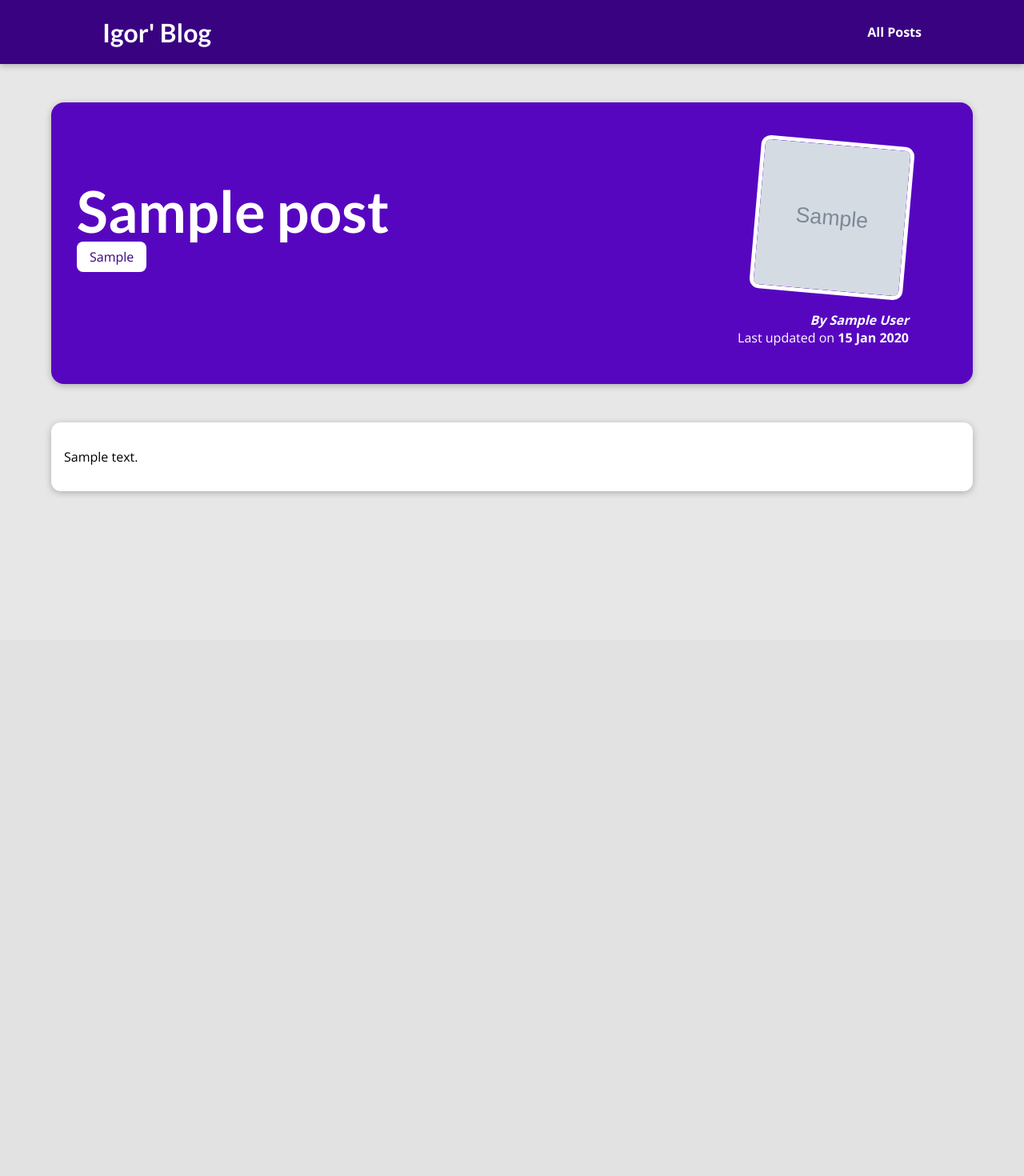
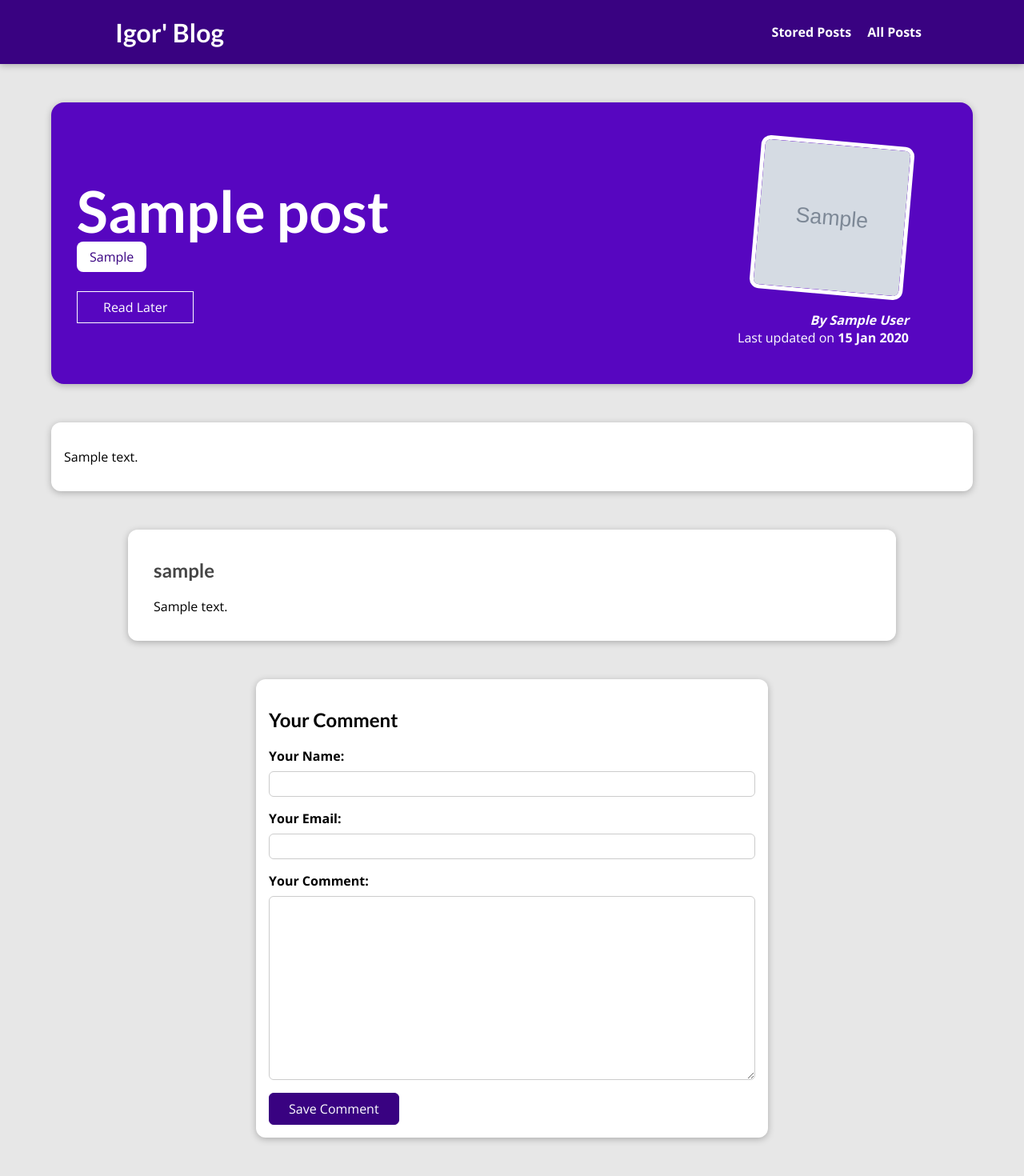
Before and after one commit to Buezrello/my_site, a Django app: a page that uses templates/base.html in a window 1280 px wide. Shown: the whole page at 80% size. Before the commit the page ends 618 px from the top, so only its background shows below. Run offline with Django 3.2, Linux system fonts and the light colour scheme; tables that the repository leaves empty hold one stand-in row (values such as "Sample post"); grey boxes marked "Sample" are stand-in pictures.

Commit message:
last commit

```diff
--- a/blog/admin.py
+++ b/blog/admin.py
@@ -1,6 +1,6 @@
 from django.contrib import admin
 
-from .models import Post, Author, Tag
+from .models import Post, Author, Tag, Comment
 
 # Register your models here.
 
@@ -9,6 +9,10 @@ class PostAdmin(admin.ModelAdmin):
     list_display = ("title", "date", "author")
     prepopulated_fields = {"slug": ("title",)}
 
+class CommentAdmin(admin.ModelAdmin):
+    list_display = ("user_name", "post")
+
 admin.site.register(Post, PostAdmin)
 admin.site.register(Author)
 admin.site.register(Tag)
+admin.site.register(Comment, CommentAdmin)
--- /dev/null
+++ b/blog/forms.py
@@ -0,0 +1,14 @@
+from django import forms
+
+from .models import Comment
+
+
+class CommentForm(forms.ModelForm):
+    class Meta:
+        model = Comment
+        exclude = ["post"]
+        labels = {
+            "user_name": "Your Name",
+            "user_email": "Your Email",
+            "text": "Your Comment"
+        }
--- a/blog/models.py
+++ b/blog/models.py
@@ -25,9 +25,19 @@ class Author(models.Model):
 class Post(models.Model):
     title = models.CharField(max_length=150)
     excerpt = models.CharField(max_length=200)
-    image_name = models.CharField(max_length=100)
+    image = models.ImageField(upload_to="posts", null = True)
     date = models.DateField(auto_now=True)
     slug = models.SlugField(unique=True)
     content = models.TextField(validators=[MinLengthValidator(10)])
     author = models.ForeignKey(Author, on_delete=models.SET_NULL, null=True, related_name="posts")
     tags = models.ManyToManyField(Tag)
+
+    def __str__(self) -> str:
+        return self.title
+
+
+class Comment(models.Model):
+    user_name = models.CharField(max_length=120)
+    user_email = models.EmailField()
+    text = models.TextField(max_length=400)
+    post = models.ForeignKey(Post, on_delete=models.CASCADE, related_name="comments")
--- a/blog/static/blog/post-detail.css
+++ b/blog/static/blog/post-detail.css
@@ -48,13 +48,32 @@ body {
   font-weight: bold;
 }
 
+#summary a {
+  color: white;
+  text-decoration: none;
+}
+
 #summary time {
   font-weight: bold;
 }
 
-  #summary a {
+#read-later {
+  margin: 2rem 0;
+}
+
+#read-later button {
+  background-color: transparent;
+  border: 1px solid white;
+  padding: 0.5rem 2rem;
+  font: inherit;
   color: white;
-    text-decoration: none;
+  cursor: pointer;
+}
+
+#read-later button:hover,
+#read-later button:active {
+  background-color: white;
+  color: #390281;
 }
 
 main {
@@ -73,3 +92,113 @@ body {
   padding: 0.5rem 1rem;
   border-radius: 8px;
 }
+
+#comment-form {
+  margin: 3rem auto;
+  width: 90%;
+  max-width: 40rem;
+  border-radius: 12px;
+  background-color: white;
+  box-shadow: 0 2px 8px rgba(0, 0, 0, 0.25);
+  padding: 1rem;
+}
+
+#comment-form button {
+  font: inherit;
+  background-color: #390281;
+  color: white;
+  border: 1px solid #390281;
+  padding: 0.5rem 1.5rem;
+  border-radius: 6px;
+  cursor: pointer;
+}
+
+#comment-form button:hover,
+#comment-form button:active {
+  background-color: #4f0ba7;
+  border-color: #4f0ba7;
+}
+
+.form-control {
+  margin-bottom: 1rem;
+}
+
+.form-control label {
+  font-weight: bold;
+  margin-bottom: 0.5rem;
+  display: block;
+}
+
+.form-control input,
+.form-control textarea {
+  display: block;
+  width: 100%;
+  font: inherit;
+  padding: 0.25rem;
+  border-radius: 6px;
+  border: 1px solid #ccc;
+}
+
+.errorlist {
+  list-style: none;
+  margin: 0.5rem 0;
+  padding: 0;
+  color: #d6000b;
+}
+
+.invalid label {
+  color: #d6000b;
+}
+
+.invalid input,
+.invalid textarea {
+  border-color: #d6000b;
+  background-color: #ffe6e7;
+}
+
+#alert {
+  margin: 8rem auto 3rem auto;
+  border: 1px solid #d6000b;
+  background-color: #ffe6e7;
+  padding: 1rem;
+  width: 90%;
+  max-width: 40rem;
+}
+
+#alert a {
+  text-decoration: none;
+  border: 1px solid #d6000b;
+  background-color: #d6000b;
+  color: white;
+  padding: 0.25rem 1.5rem;
+  border-radius: 6px;
+}
+
+#comments {
+  margin: 3rem auto;
+  width: 90%;
+  max-width: 60rem;
+  border-radius: 12px;
+  background-color: white;
+  box-shadow: 0 2px 8px rgba(0, 0, 0, 0.25);
+  padding: 1rem 2rem;
+}
+
+#comments ul {
+  list-style: none;
+  margin: 0;
+  padding: 0;
+}
+
+#comments li {
+  margin-bottom: 1rem;
+  border-bottom: 2px solid #ccc;
+}
+
+#comments li:last-of-type {
+  border-bottom: none;
+}
+
+#comments h2 {
+  color: #464646;
+}
--- a/blog/templates/blog/includes/post.html
+++ b/blog/templates/blog/includes/post.html
@@ -1,9 +1,7 @@
-{% load static %}
-
 <li>
     <article class="post">
         <a href="{% url 'post-detail-page' slug=post.slug %}">
-            <img src="{% static 'blog/images/'|add:post.image_name %}" alt="{{ post.title }}">
+            <img src="{{ post.image.url }}" alt="{{ post.title }}">
             <div class="post__content">
             <h3>{{ post.title }}</h3>
                 <p>
--- a/blog/templates/blog/post-detail.html
+++ b/blog/templates/blog/post-detail.html
@@ -10,6 +10,14 @@
 {% endblock css_files %}
 
 {% block content %}
+
+{% if comment_form.errors %}
+<div id="alert">
+    <h2>Saving the comment failed!</h2>
+    <p>Please check the comment form below the post and fix your error.</p>
+    <a href="#comment-form">Fix!</a>
+</div>
+{% endif %}
 <section id="summary">
     <h2>{{ post.title }}</h2>
     <div>
@@ -17,8 +25,21 @@
         <span class="tag">{{ tag.caption }}</span>
         {% endfor %}
     </div>
+    <div id="read-later">
+        <form action="{% url 'read-later' %}" method="POST">
+            {% csrf_token %}
+            <input type="hidden" value="{{ post.id }}" name="post_id">
+            <button>
+            {% if saved_for_later %}
+                Remove from "Read Later" list
+            {% else %}
+                Read Later
+            {% endif %}
+            </button>
+        </form>
+    </div>
     <article>
-        <img src="{% static 'blog/images/'|add:post.image_name %}" alt="{{ post.title }}">
+        <img src="{{ post.image.url }}" alt="{{ post.title }}">
         <address>By <a href="mailto:{{ post.author.email_address }}">{{ post.author }}</a></address>
         <div>
             Last updated on <time>{{ post.date|date:"d M Y" }}</time>
@@ -29,4 +50,30 @@
 <main>
     {{ post.content|linebreaks }}
 </main>
+
+<section id="comments">
+    <ul>
+        {% for comment in comments %}
+        <li>
+            <h2>{{ comment.user_name }}</h2>
+            <p>{{ comment.text|linebreaks }}</p>
+        </li>
+        {% endfor %}
+    </ul>
+</section>
+
+<section id="comment-form">
+    <h2>Your Comment</h2>
+    <form action="{% url 'post-detail-page' post.slug %}" method="POST">
+        {% csrf_token %}
+        {% for form_field in comment_form %}
+            <div class="form-control {% if form_field.errors %}invalid{% endif %}">
+                {{ form_field.label_tag }}
+                {{ form_field }}
+                {{ form_field.errors }}
+            </div>
+        {% endfor %}
+        <button>Save Comment</button>
+    </form>
+</section>
 {% endblock content %}
--- a/blog/urls.py
+++ b/blog/urls.py
@@ -3,8 +3,9 @@ from django.urls import path
 from . import views
 
 urlpatterns = [
-    path("", views.starting_page, name="starting-page"),
-    path("posts", views.posts, name="posts-page"),
-    path("posts/<slug:slug>", views.post_detail,
-         name="post-detail-page")  # /posts/my-first-post
+    path("", views.StartingPageView.as_view(), name="starting-page"),
+    path("posts", views.AllPostsView.as_view(), name="posts-page"),
+    path("posts/<slug:slug>", views.SinglePostView.as_view(),
+         name="post-detail-page"),  # /posts/my-first-post
+    path("read-later", views.ReadLaterView.as_view(), name="read-later")
 ]
--- a/blog/views.py
+++ b/blog/views.py
@@ -1,26 +1,106 @@
 from django.shortcuts import render, get_object_or_404
+from django.http import HttpResponseRedirect
+from django.urls import reverse
+from django.views.generic import ListView
+from django.views import View
 
 from .models import Post
+from .forms import CommentForm
 
 
-def starting_page(request):
-    latest_posts = Post.objects.all().order_by("-date")[:3]
-    return render(request, "blog/index.html", {
-        "posts": latest_posts
-    })
+class StartingPageView(ListView):
+    template_name = "blog/index.html"
+    model = Post
+    ordering = ["-date"]
+    context_object_name = "posts"
+
+    def get_queryset(self):
+        queryset = super().get_queryset()
+        data = queryset[:3]
+        return data
 
 
-def posts(request):
-    all_posts = Post.objects.all().order_by("-date")
-    return render(request, "blog/all-posts.html", {
-        "all_posts": all_posts
-    })
+class AllPostsView(ListView):
+    template_name = "blog/all-posts.html"
+    model = Post
+    ordering = ["-date"]
+    context_object_name = "all_posts"
 
 
-def post_detail(request, slug):
-    identified_post = get_object_or_404(Post, slug=slug)
+class SinglePostView(View):
 
-    return render(request, "blog/post-detail.html", {
-        "post": identified_post,
-        "post_tags": identified_post.tags.all()
-    })
+    def _is_stored_post(self, request, post_id):
+        stored_posts = request.session.get("stored_posts")
+        if stored_posts is not None:
+            is_saved_for_later = post_id in stored_posts
+        else:
+            is_saved_for_later = False
+        return is_saved_for_later
+
+
+    def get(self, request, slug):
+        post = Post.objects.get(slug=slug)
+
+        context = {
+            "post": post,
+            "post_tags": post.tags.all(),
+            "comment_form": CommentForm(),
+            "comments": post.comments.all().order_by("-id"),
+            "saved_for_later": self._is_stored_post(request, post.id)
+        }
+        return render(request, "blog/post-detail.html", context)
+
+    def post(self, request, slug):
+        comment_form = CommentForm(request.POST)
+        post = Post.objects.get(slug=slug)
+
+        if comment_form.is_valid():
+            comment = comment_form.save(commit=False)
+            comment.post = post
+            comment.save()
+
+            return HttpResponseRedirect(reverse("post-detail-page", args=[slug]))
+
+        context = {
+            "post": post,
+            "post_tags": post.tags.all(),
+            "comment_form": comment_form,
+            "comments": post.comments.all().order_by("-id"),
+            "saved_for_later": self._is_stored_post(request, post.id)
+        }
+        return render(request, "blog/post-detail.html", context)
+
+
+class ReadLaterView(View):
+    def get(self, request):
+        stored_posts = request.session.get("stored_posts")
+
+        context = {}
+
+        if stored_posts is None or len(stored_posts) == 0:
+            context["posts"] = []
+            context["has_posts"] = False
+        else:
+            posts = Post.objects.filter(id__in=stored_posts)
+            context["posts"] = posts
+            context["has_posts"] = True
+
+        return render(request, "blog/stored-posts.html", context)
+
+
+    def post(self, request):
+        stored_posts = request.session.get("stored_posts")
+
+        if not stored_posts:
+            stored_posts = []
+
+        post_id = int(request.POST["post_id"])
+
+        if not post_id in stored_posts:
+            stored_posts.append(post_id)
+        else:
+            stored_posts.remove(post_id)
+
+        request.session["stored_posts"] = stored_posts
+
+        return HttpResponseRedirect("/")
--- a/my_site/settings.py
+++ b/my_site/settings.py
@@ -126,6 +126,9 @@ STATICFILES_DIRS = [
     BASE_DIR / "static"
 ]
 
+MEDIA_ROOT = BASE_DIR / "uploads"
+MEDIA_URL = "/files/"
+
 # Default primary key field type
 # https://docs.djangoproject.com/en/3.2/ref/settings/#default-auto-field
 
--- a/my_site/urls.py
+++ b/my_site/urls.py
@@ -16,8 +16,10 @@ Including another URLconf
 from django import urls
 from django.contrib import admin
 from django.urls import path, include
+from django.conf.urls.static import static
+from django.conf import settings
 
 urlpatterns = [
     path('admin/', admin.site.urls),
     path("", include("blog.urls"))
-]
+] + static(settings.MEDIA_URL, document_root=settings.MEDIA_ROOT)
--- a/static/app.css
+++ b/static/app.css
@@ -35,6 +35,7 @@ h3 {
   text-decoration: none;
   color: white;
   font-weight: bold;
+  margin-left: 1rem;
 }
 
 #main-navigation a:hover,
--- a/templates/base.html
+++ b/templates/base.html
@@ -14,6 +14,7 @@
     <header id="main-navigation">
         <h1><a href="{% url 'starting-page' %}">Igor' Blog</a></h1>
      <nav>
+        <a href="{% url 'read-later' %}">Stored Posts</a>
         <a href="{% url 'posts-page' %}">All Posts</a>
     </nav>
     </header>
```
Also changed, not shown: blog/static/blog/read-later.css (added, +39 -0 lines), blog/templates/blog/stored-posts.html (added, +23 -0 lines), blog/migrations/0002_auto_20210819_1245.py (added), blog/migrations/0003_comment.py (added), uploads/posts/coding.jpeg (renamed from blog/static/blog/images/coding.jpg), uploads/posts/mountains.jpg (renamed from blog/static/blog/images/mountains.jpg), uploads/posts/woods.jpeg (renamed from blog/static/blog/images/woods.jpg). Lines whose indentation alone changed are shown as unchanged.
